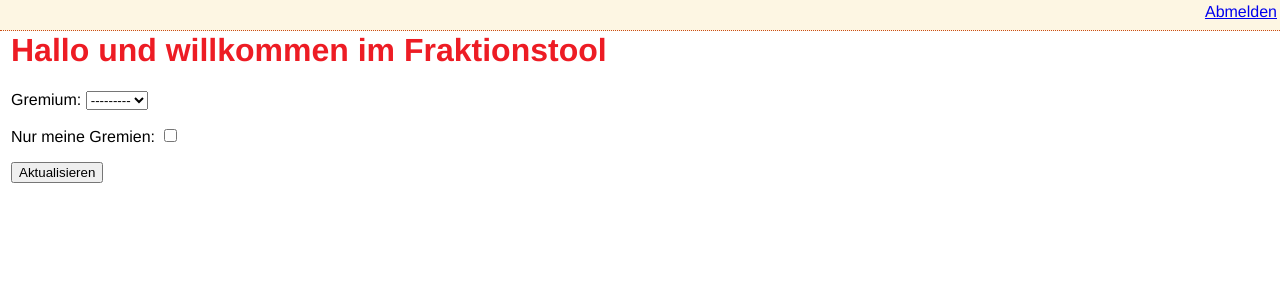
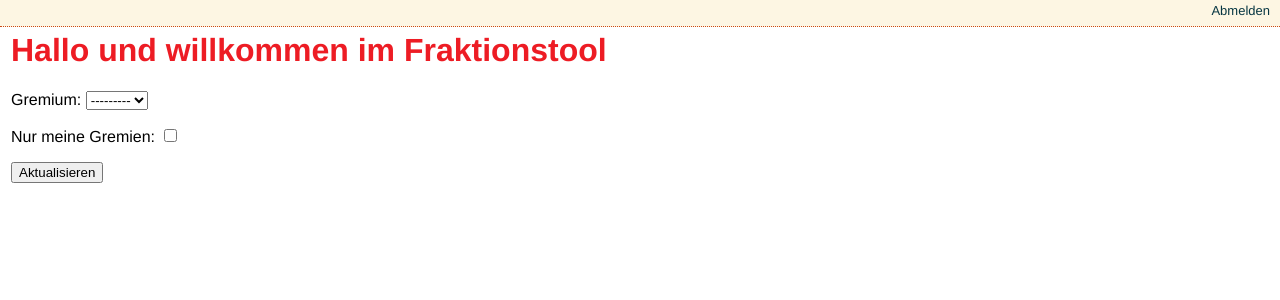
Before and after one commit to ntj/fraktionstool, a Django app: page / in a window 1280 px wide. Shown: the top 300 px of the page. Run offline with Django 3.2, Linux system fonts and the light colour scheme; the visitor is signed in with stand-in values (Sample User, id 1); data that the repository does not hold is empty; parts of the project's set-up code (start-up, migrations or seed data) failed here and were passed over.

Commit message:
Add more header bar CSS

```diff
--- a/django/fraktionstool/static/style.css
+++ b/django/fraktionstool/static/style.css
@@ -29,6 +29,8 @@ div#loginbox input {
 }
 
 div#header {
+    color: #073642;
+    font-size: small;
     border-bottom: 1px dotted #CB4B16;
     background-color: #FDF6E3;
     height: 1.5em;
@@ -36,7 +38,17 @@ div#header {
     left: 0;
     top: 0;
     right: 0;
-    padding: 3px;
+    padding: 3px 10px 3px 10px;
+}
+
+div#header a:link {
+    color: #073642;
+    text-decoration: none;
+}
+
+div#header a:visited {
+    color: #073642;
+    text-decoration: none;
 }
 
 .raggedright {
```
